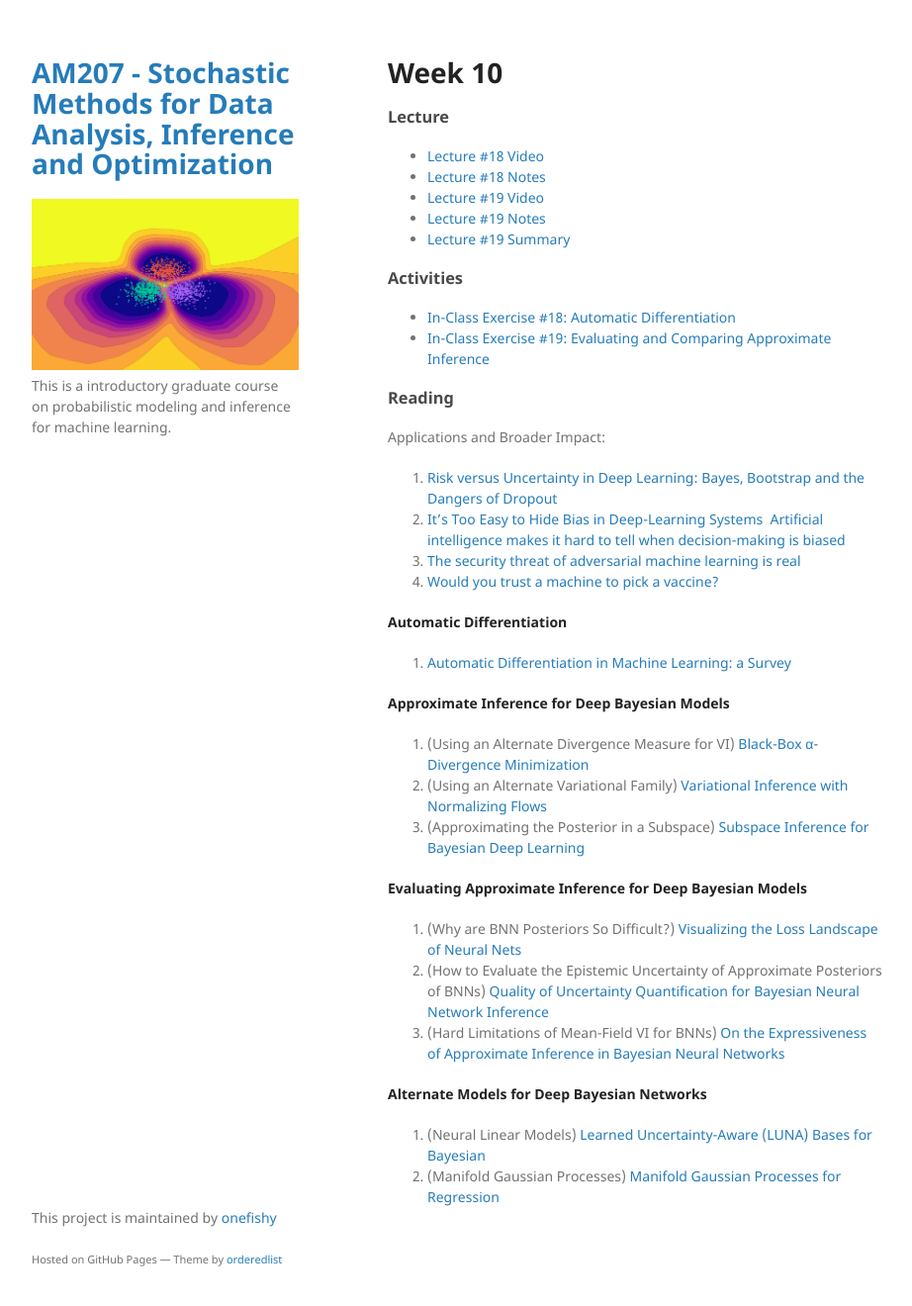
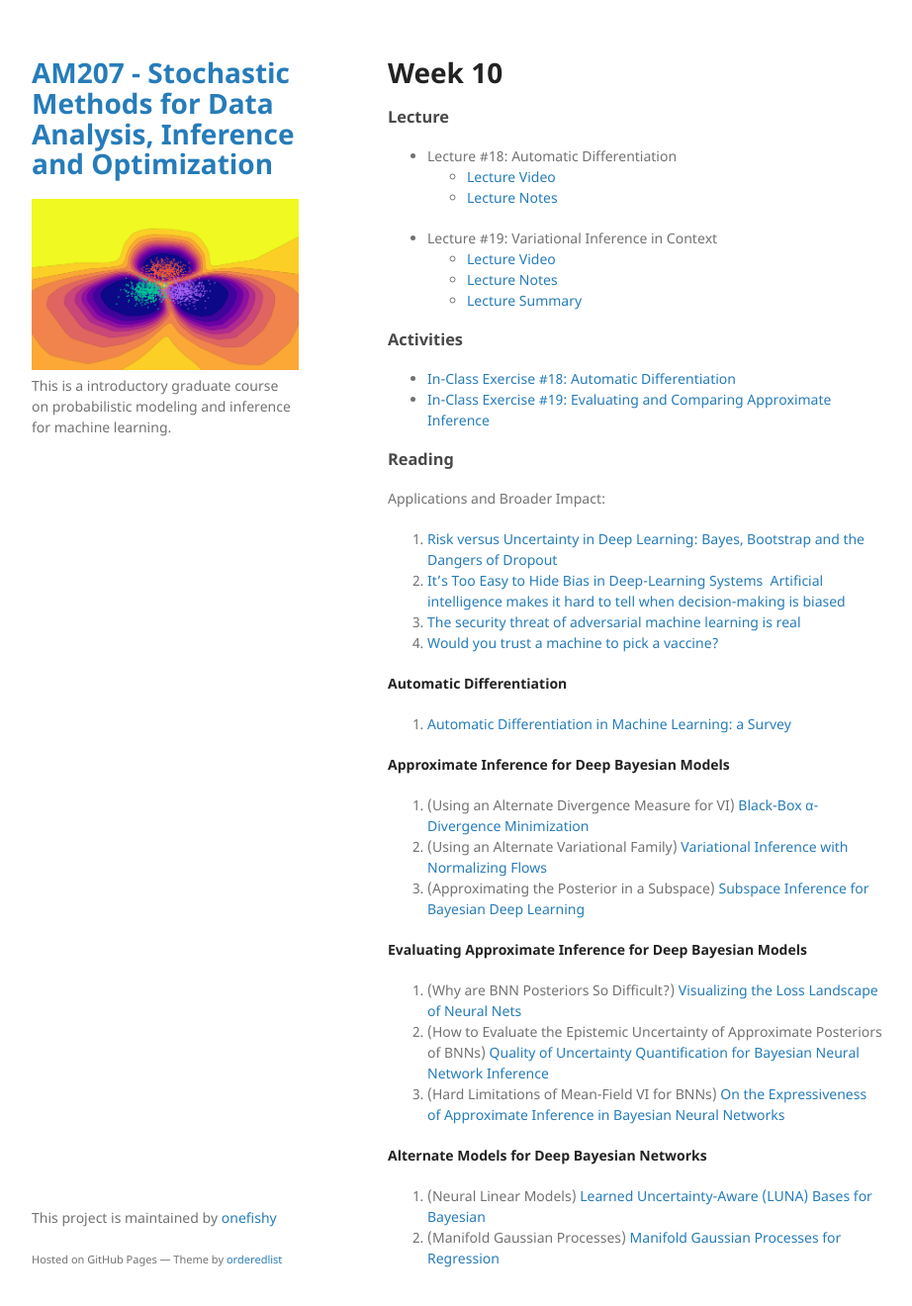
Before and after one commit to onefishy/am207, a Jekyll site: the page built from week10.md, in a window 1280 px wide and 1352 px high. Shown: the top 1320 px of the window at 99% size, without its empty margins (178-1100 px from the left). Built offline with Jekyll 4.4.1, drawn with Linux system fonts in a browser that asks for light colours; our own code applies the rules of GitHub Pages for plain Markdown files.

Commit message:
Update week10.md

```diff
--- a/week10.md
+++ b/week10.md
@@ -1,11 +1,13 @@
 # Week 10
 
 ### Lecture
-- [Lecture #18 Video](https://youtu.be/_-D0DiN49fc)
-- [Lecture #18 Notes](https://github.com/onefishy/am207/blob/master/Lectures/lecture_18_notes.ipynb)
-- [Lecture #19 Video](https://youtu.be/uzG8gKJOp_w)
-- [Lecture #19 Notes](https://github.com/onefishy/am207/blob/master/Lectures/lecture_19_notes.ipynb)
-- [Lecture #19 Summary](https://github.com/onefishy/am207/blob/master/Lectures/lecture_19_summary.ipynb)
+- Lecture #18: Automatic Differentiation
+  - [Lecture Video](https://youtu.be/_-D0DiN49fc)
+  - [Lecture Notes](https://github.com/onefishy/am207/blob/master/Lectures/lecture_18_notes.ipynb)
+- Lecture #19: Variational Inference in Context
+  - [Lecture Video](https://youtu.be/uzG8gKJOp_w)
+  - [Lecture Notes](https://github.com/onefishy/am207/blob/master/Lectures/lecture_19_notes.ipynb)
+  - [Lecture Summary](https://github.com/onefishy/am207/blob/master/Lectures/lecture_19_summary.ipynb)
 
 ### Activities
 - [In-Class Exercise #18: Automatic Differentiation](https://deepnote.com/workspace/weiwei-pan-2902decb-902f-40cc-9fa6-af2e3f31f15b/project/AM207Fall202118-automatic-differentiation-02e90b26-2478-4d55-a642-26ac3ab16d97/%2FIn-Class%20Exercises%2F18_automatic_differentiation.ipynb)
```
